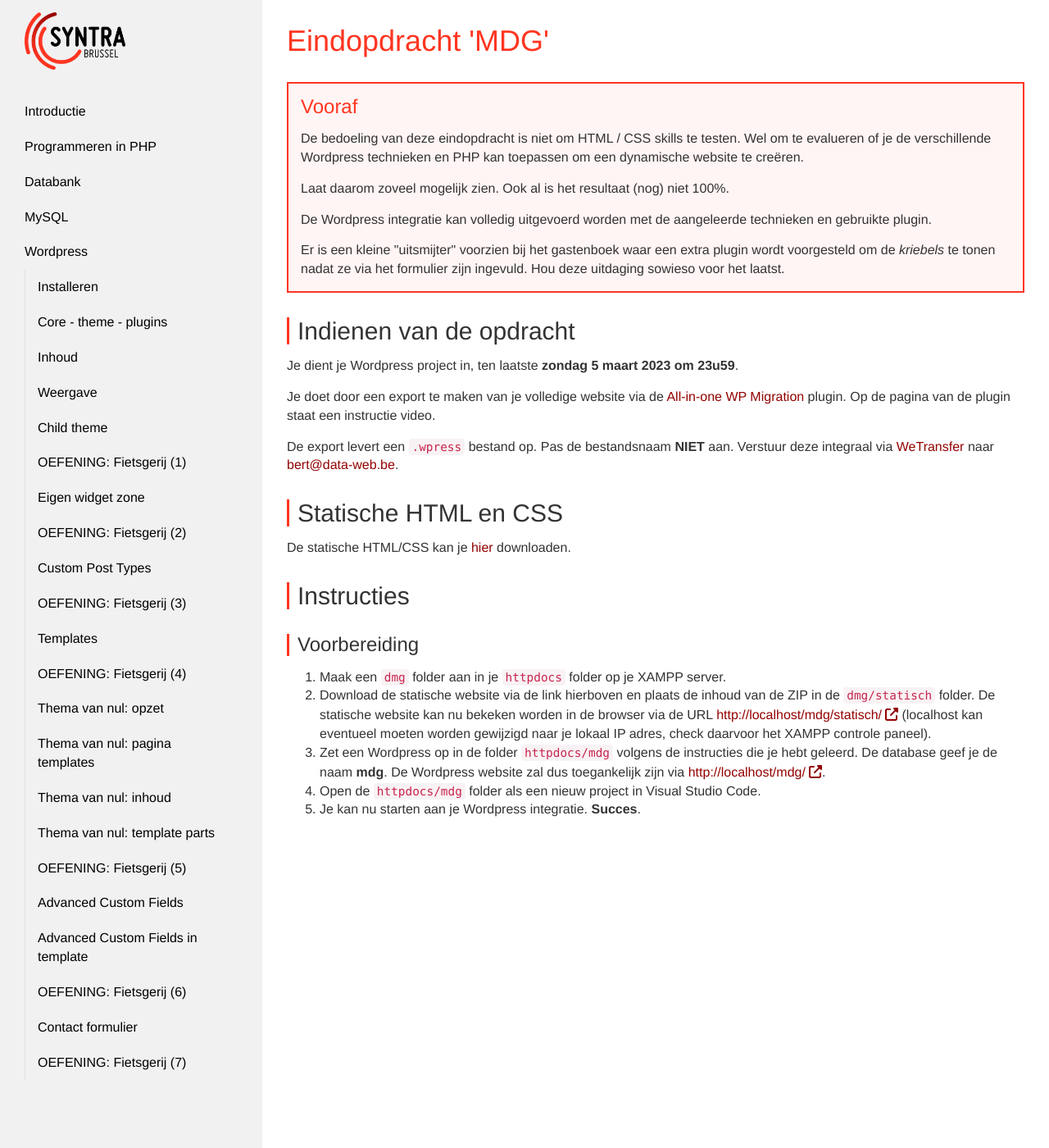
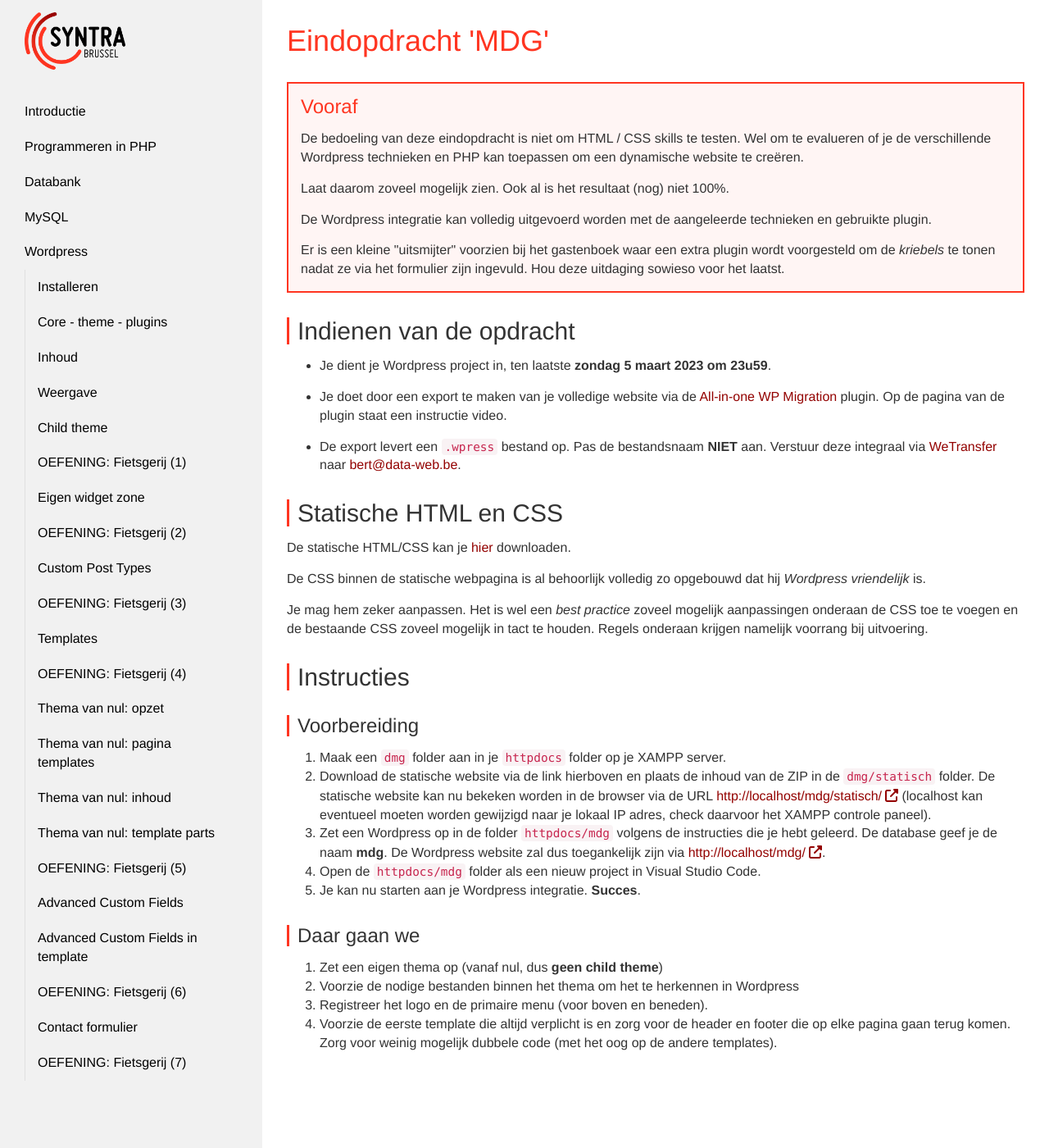
Before and after one commit to Syntra-Brussel/dynamische-webtechnieken, a Jekyll site: the page built from wordpress/eindopdracht.md, in a window 1280 px wide and 1400 px high. Shown: the whole window at 82% size. Built offline with Jekyll 4.4.1, drawn with Linux system fonts in a browser that asks for light colours; nearby versions of some CDN libraries; a script that is not in the unit is left out.

Commit message:
Update eindopdracht.md

```diff
--- a/wordpress/eindopdracht.md
+++ b/wordpress/eindopdracht.md
@@ -15,15 +15,19 @@
 
 ## Indienen van de opdracht
 
-Je dient je Wordpress project in, ten laatste <strong>zondag 5 maart 2023 om 23u59</strong>.
+* Je dient je Wordpress project in, ten laatste <strong>zondag 5 maart 2023 om 23u59</strong>.
 
-Je doet door een export te maken van je volledige website via de <a href="https://nl.wordpress.org/plugins/all-in-one-wp-migration/">All-in-one WP Migration</a> plugin. Op de pagina van de plugin staat een instructie video.
+* Je doet door een export te maken van je volledige website via de <a href="https://nl.wordpress.org/plugins/all-in-one-wp-migration/">All-in-one WP Migration</a> plugin. Op de pagina van de plugin staat een instructie video.
 
-De export levert een <code>.wpress</code> bestand op. Pas de bestandsnaam <strong>NIET</strong> aan. Verstuur deze integraal via <a href="https://www.wetransfer.com">WeTransfer</a> naar <a href="mailto:bert@data-web.be">bert@data-web.be</a>.
+* De export levert een <code>.wpress</code> bestand op. Pas de bestandsnaam <strong>NIET</strong> aan. Verstuur deze integraal via <a href="https://www.wetransfer.com">WeTransfer</a> naar <a href="mailto:bert@data-web.be">bert@data-web.be</a>.
 
 ## Statische HTML en CSS
 
 De statische HTML/CSS kan je <a href="mdg/mdg.zip">hier</a> downloaden.
+
+De CSS binnen de statische webpagina is al behoorlijk volledig zo opgebouwd dat hij <em>Wordpress vriendelijk</em> is.
+
+Je mag hem zeker aanpassen. Het is wel een <em>best practice</em> zoveel mogelijk aanpassingen onderaan de CSS toe te voegen en de bestaande CSS zoveel mogelijk in tact te houden. Regels onderaan krijgen namelijk voorrang bij uitvoering.
 
 ## Instructies
 
@@ -33,3 +37,9 @@
 3. Zet een Wordpress op in de folder <code>httpdocs/mdg</code> volgens de instructies die je hebt geleerd. De database geef je de naam <strong>mdg</strong>. De Wordpress website zal dus toegankelijk zijn via <a target="_blank" href="http://localhost/mdg/">http://localhost/mdg/</a>.
 4. Open de <code>httpdocs/mdg</code> folder als een nieuw project in Visual Studio Code.
 5. Je kan nu starten aan je Wordpress integratie. <strong>Succes</strong>.
+
+### Daar gaan we
+1. Zet een eigen thema op (vanaf nul, dus <strong>geen child theme</strong>)
+2. Voorzie de nodige bestanden binnen het thema om het te herkennen in Wordpress
+3. Registreer het logo en de primaire menu (voor boven en beneden).
+4. Voorzie de eerste template die altijd verplicht is en zorg voor de header en footer die op elke pagina gaan terug komen. Zorg voor weinig mogelijk dubbele code (met het oog op de andere templates).
```
